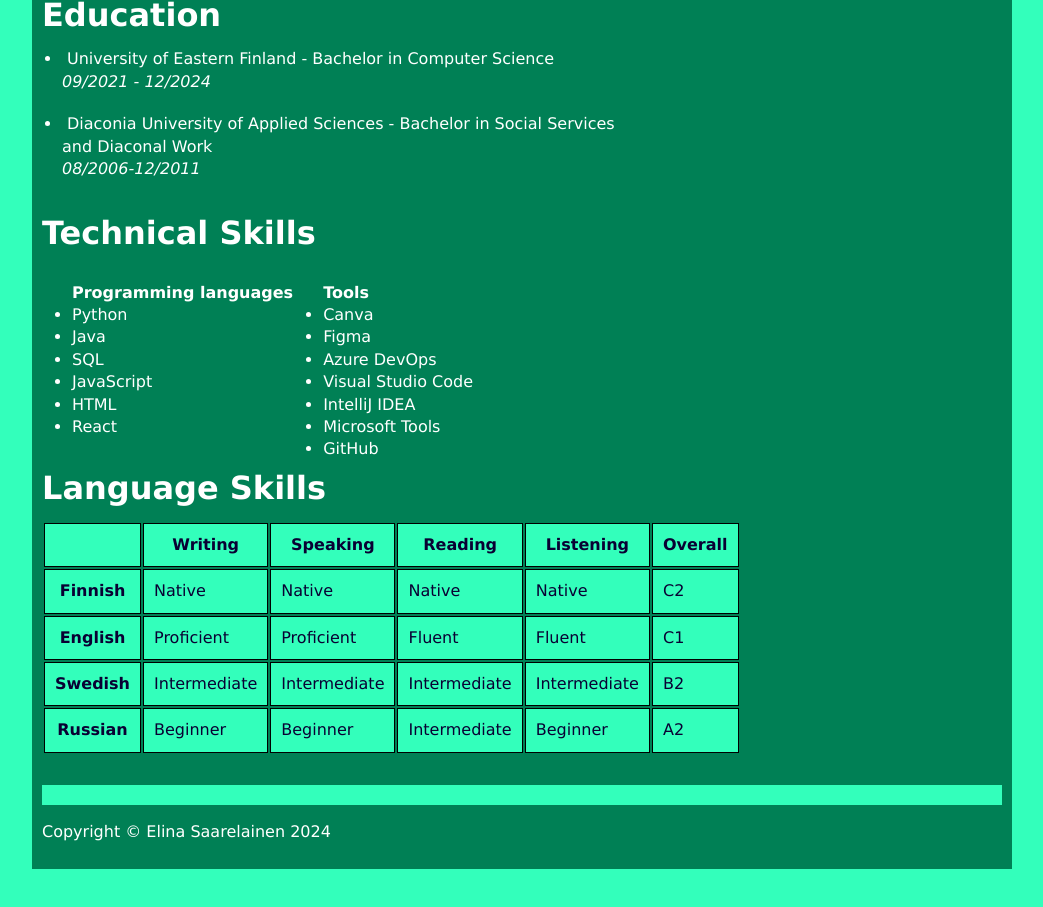
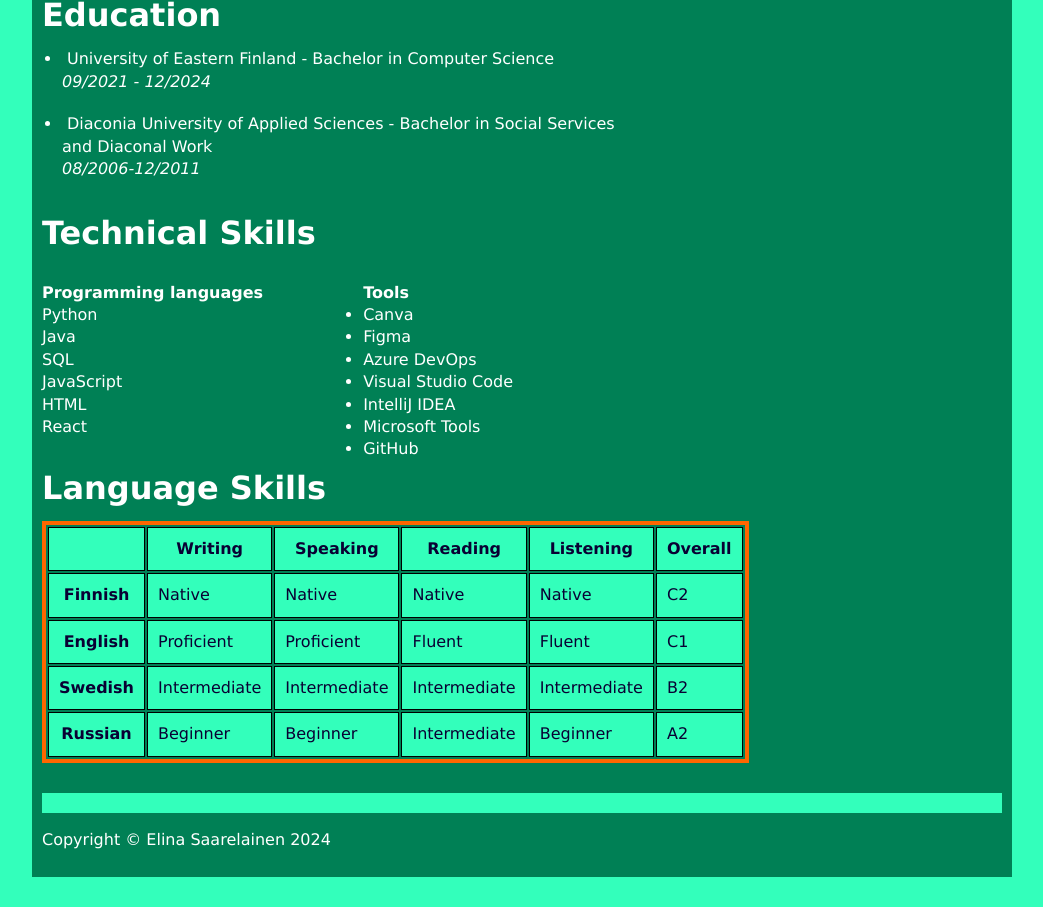
Before and after one commit to saarelin/web_programming24, a plain HTML site: page cv.html in a window 1280 px wide. Shown: the part 422-1329 px from the top of the page, without its empty margins (118-1161 px from the left). Drawn offline with Linux system fonts and the light colour scheme.

Commit message:
customize style.css

```diff
--- a/style.css
+++ b/style.css
@@ -81,6 +81,10 @@ td {
   background: #33ffbb;
 }
 
+table {
+  border: 4px solid #ff6600;
+}
+
 .fa {
   padding: 10px;
   font-size: 30px;
@@ -126,7 +130,7 @@ td {
 
 .list-side-by-side ul {
   float: left;
-  padding-left: 30px;
+  padding-right: 100px;
 }
 
 .starlabel label:after {
```
